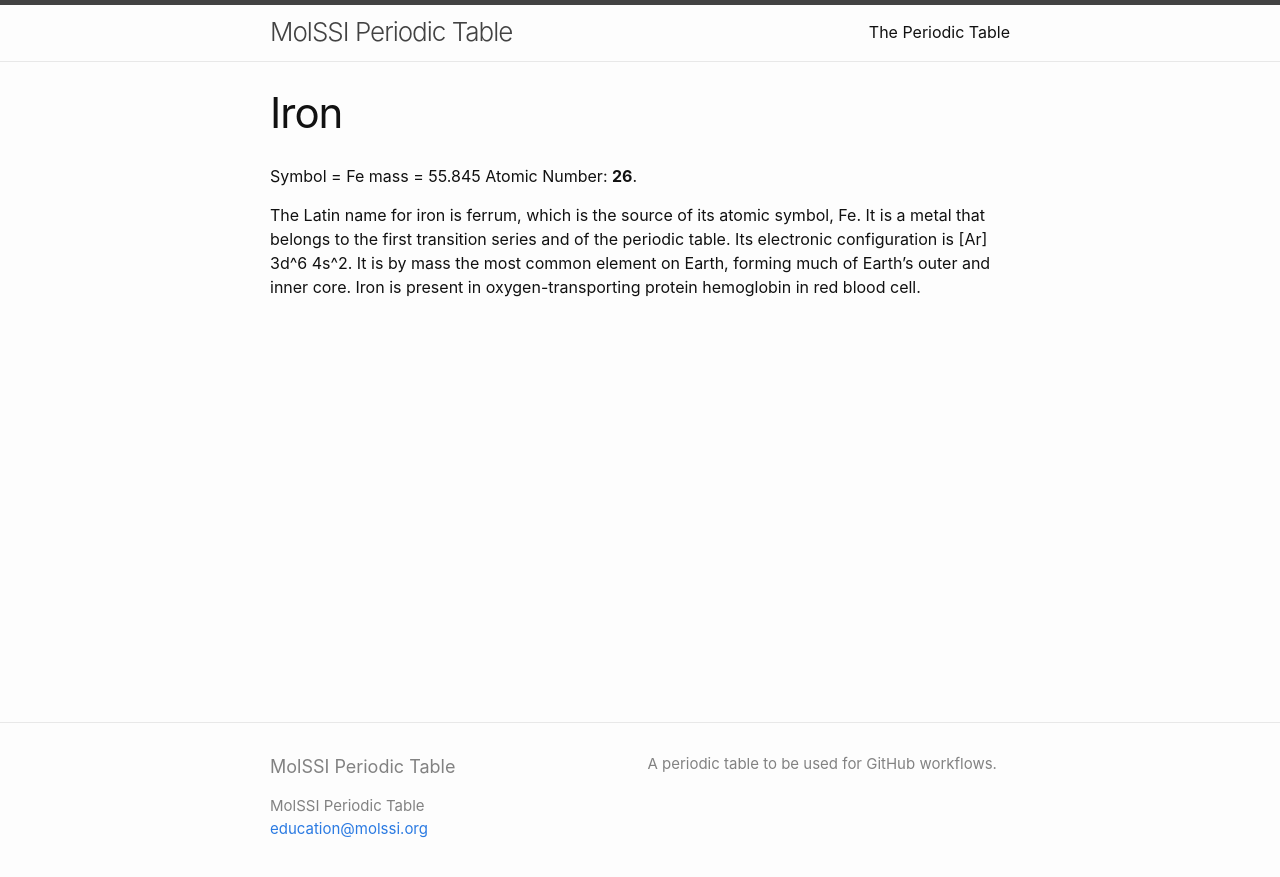
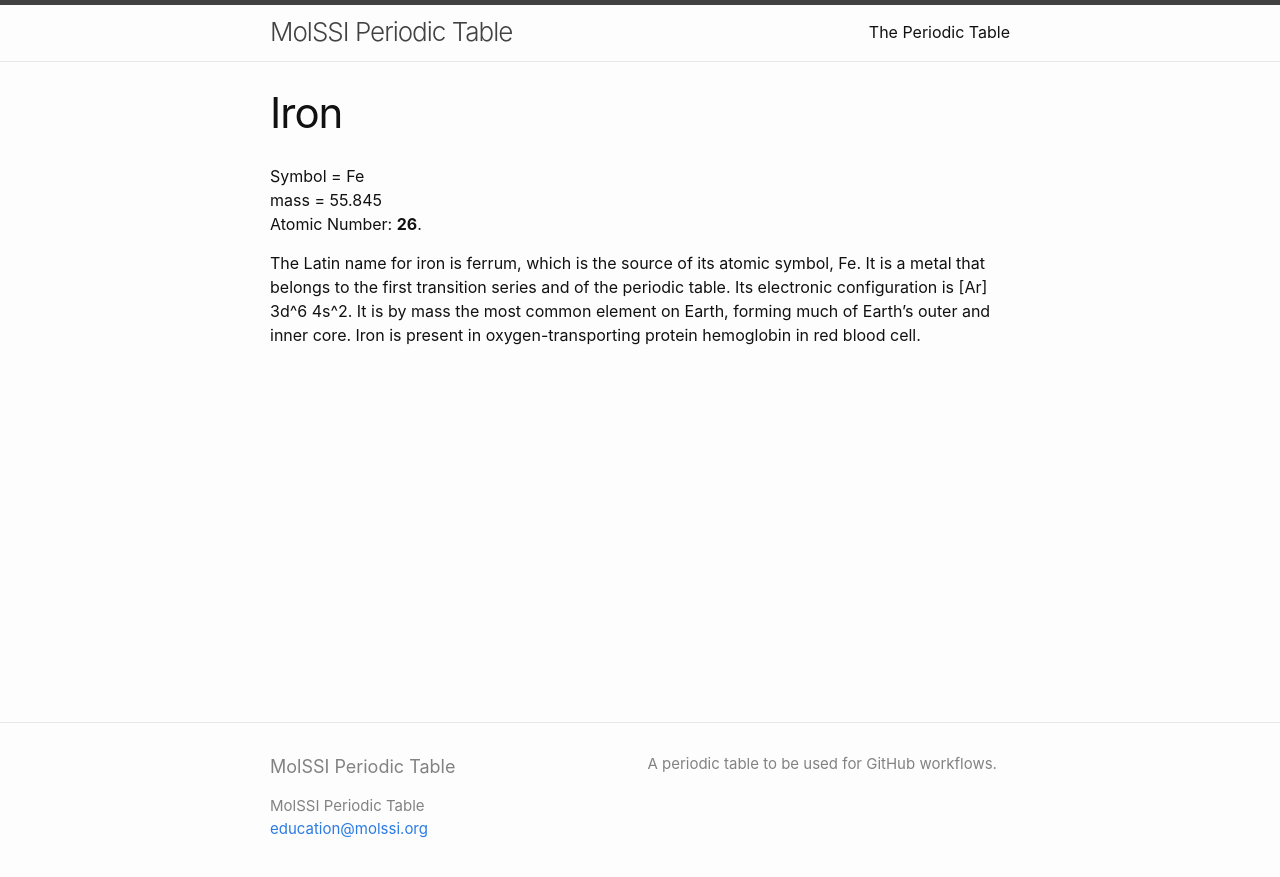
Before and after one commit to MolSSI-Education/periodic-table, a Jekyll site: the page built from elements/iron.md, in a window 1280 px wide. Shown: the top 877 px of the page. Built offline with Jekyll 4.4.1, drawn with Linux system fonts in a browser that asks for light colours.

```diff
--- a/elements/iron.md
+++ b/elements/iron.md
@@ -3,9 +3,9 @@ layout: page
 title: Iron
 ---
 
-Symbol = Fe
-mass = 55.845
-Atomic Number: **26**.
+Symbol = Fe<br/>
+mass = 55.845<br/>
+Atomic Number: **26**.<br/>
 
 The Latin name for iron is ferrum, which is the source of
 its atomic symbol, Fe. It is a metal that belongs to the
```
